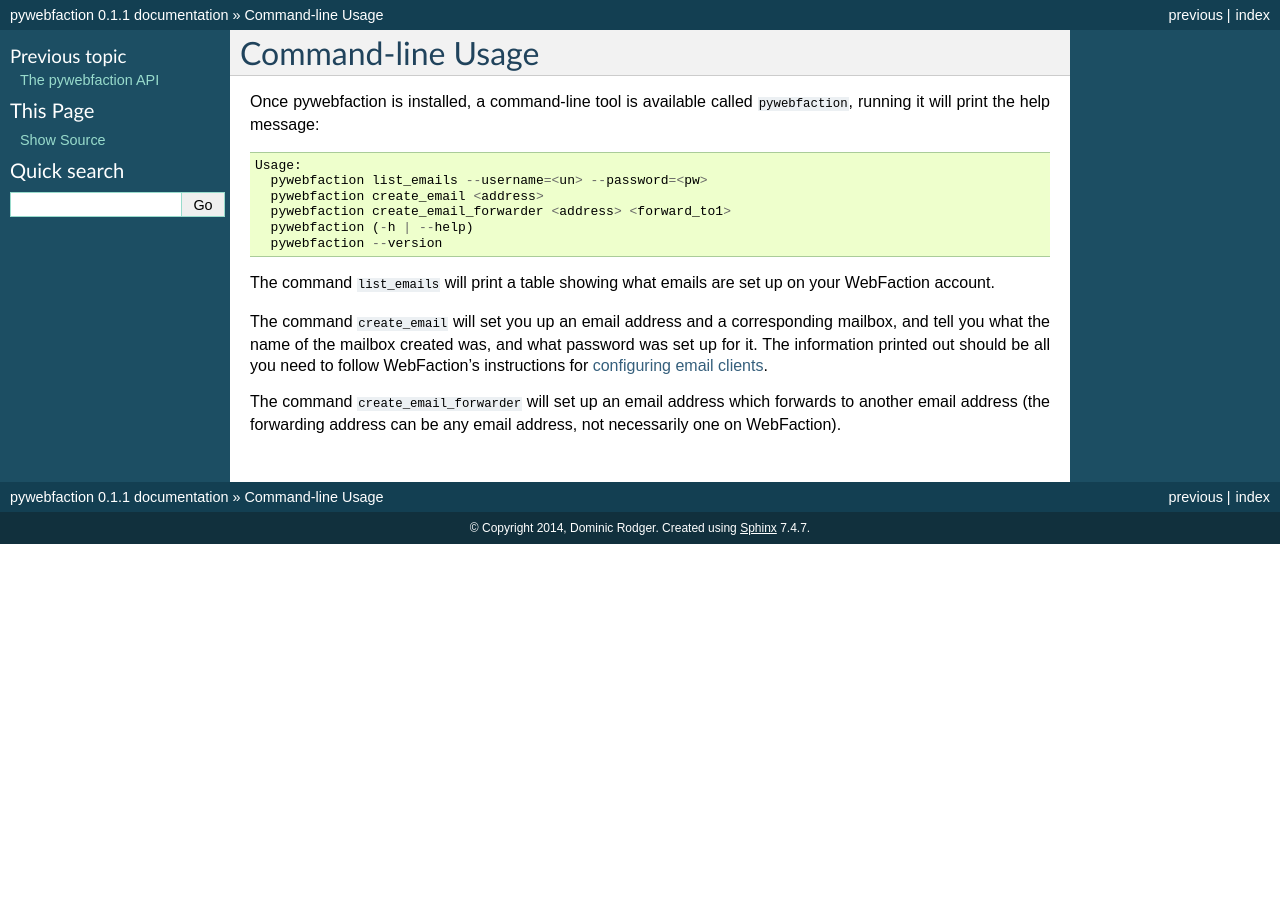
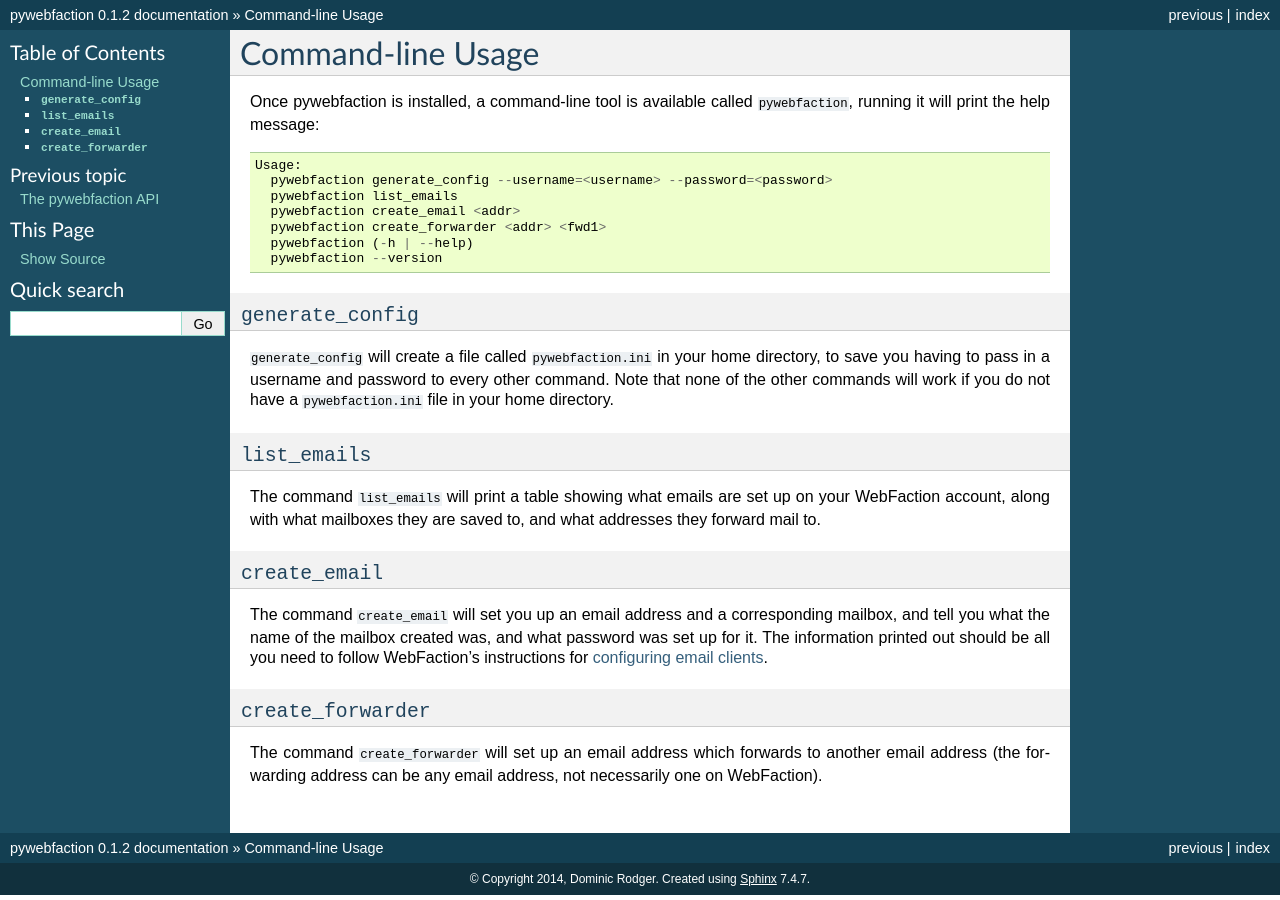
Before and after one commit to dominicrodger/pywebfaction, a Sphinx documentation site: the page built from docs/cli.rst, in a window 1280 px wide. Built offline with Sphinx 7.4.7, drawn with Linux system fonts in a browser that asks for light colours.

Commit message:
Add support for storing the username and password in a .ini file

```diff
--- a/README.rst
+++ b/README.rst
@@ -32,9 +32,6 @@
 
 These will probably be done for 0.1.2.
 
-* Remove the ``--username`` and ``--password`` options from the
-  command-line client, and use an ini file instead (and write a tool
-  for creating the ini file for you);
 * Add the ability to remove an email address;
 * Ensure any exceptions in the command-line client return an exit
   status correctly.
--- a/docs/cli.rst
+++ b/docs/cli.rst
@@ -7,14 +7,31 @@
 called ``pywebfaction``, running it will print the help message::
 
     Usage:
-      pywebfaction list_emails --username=<un> --password=<pw>
-      pywebfaction create_email <address>
-      pywebfaction create_email_forwarder <address> <forward_to1>
+      pywebfaction generate_config --username=<username> --password=<password>
+      pywebfaction list_emails
+      pywebfaction create_email <addr>
+      pywebfaction create_forwarder <addr> <fwd1>
       pywebfaction (-h | --help)
       pywebfaction --version
 
+``generate_config``
+-------------------
+
+``generate_config`` will create a file called ``pywebfaction.ini`` in
+your home directory, to save you having to pass in a username and
+password to every other command. Note that none of the other commands
+will work if you do not have a ``pywebfaction.ini`` file in your home
+directory.
+
+``list_emails``
+---------------
+
 The command ``list_emails`` will print a table showing what emails
-are set up on your WebFaction account.
+are set up on your WebFaction account, along with what mailboxes they
+are saved to, and what addresses they forward mail to.
+
+``create_email``
+----------------
 
 The command ``create_email`` will set you up an email address and a
 corresponding mailbox, and tell you what the name of the mailbox
@@ -23,6 +40,9 @@
 instructions for `configuring email clients
 <http://docs.webfaction.com/user-guide/email_clients/other.html>`_.
 
-The command ``create_email_forwarder`` will set up an email address
+``create_forwarder``
+--------------------
+
+The command ``create_forwarder`` will set up an email address
 which forwards to another email address (the forwarding address can
 be any email address, not necessarily one on WebFaction).
--- a/docs/conf.py
+++ b/docs/conf.py
@@ -49,9 +49,9 @@
 # built documents.
 #
 # The short X.Y version.
-version = '0.1.1'
+version = '0.1.2'
 # The full version, including alpha/beta/rc tags.
-release = '0.1.1'
+release = '0.1.2'
 
 # The language for content autogenerated by Sphinx. Refer to documentation
 # for a list of supported languages.
--- a/setup.py
+++ b/setup.py
@@ -22,7 +22,7 @@
 
 setup(
     name='pywebfaction',
-    version='0.1.1',
+    version='0.1.2',
     description='A tool for interacting with the WebFaction API.',
     long_description=readme,
     author='Dominic Rodger',
```
Also changed, not shown: 1 other file.
